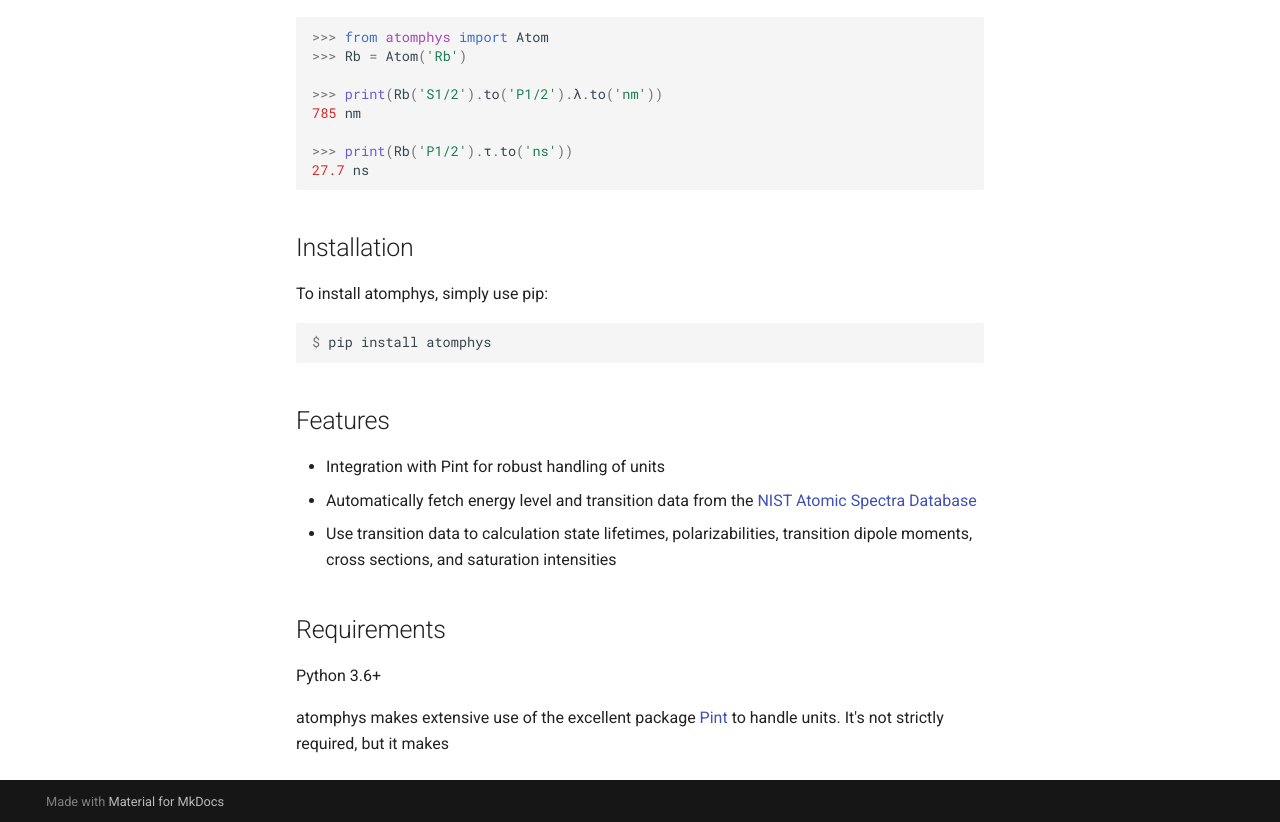
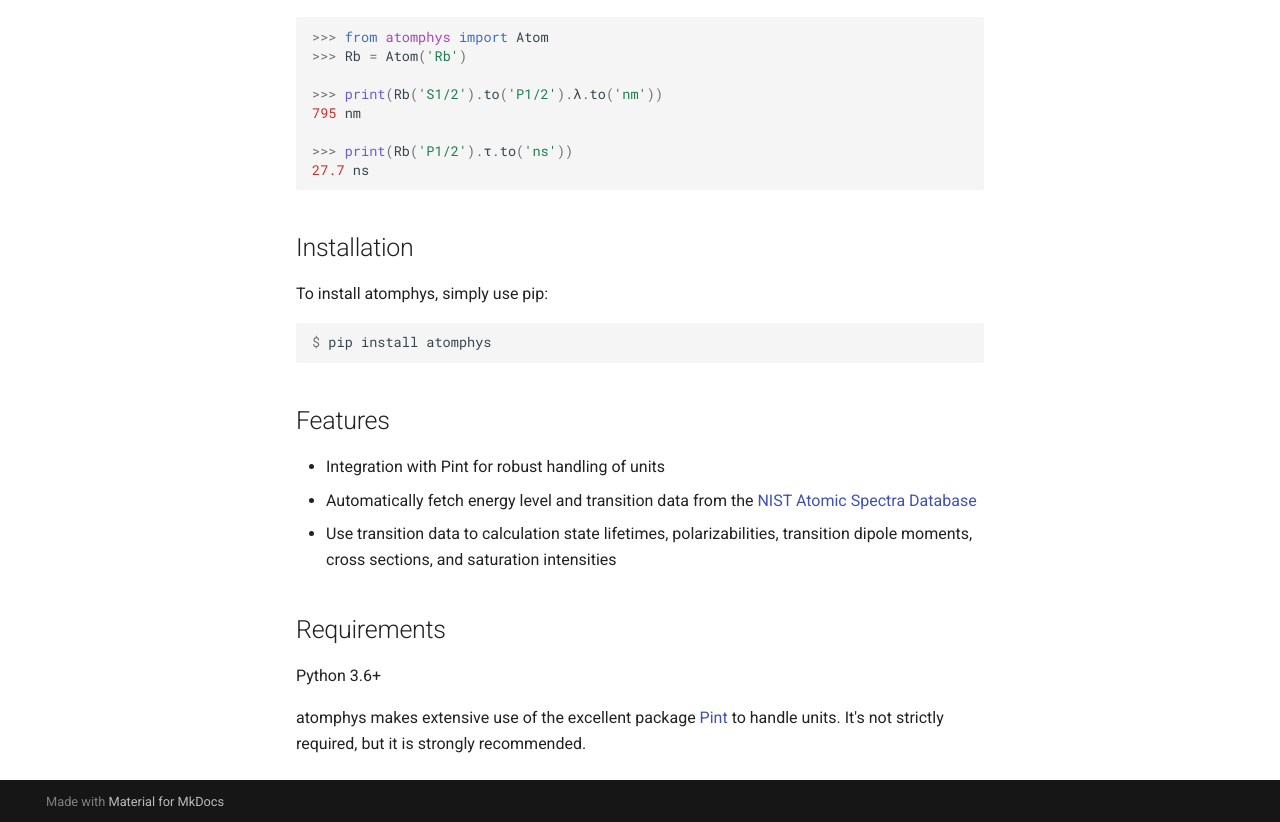
Before and after one commit to mgrau/atomphys, an MkDocs documentation site: the page built from docs/index.md, in a window 1280 px wide and 1400 px high, scrolled down 332 px. Shown: the part 575-1397 px from the top of the window. Built offline with MkDocs 1.6.1 and Material for MkDocs 9.7.7, drawn with Linux system fonts in a browser that asks for light colours; comment, search, counter and statistics services are not loaded.

Commit message:
fix types in index.md. Closes #2

```diff
--- a/docs/index.md
+++ b/docs/index.md
@@ -32,7 +32,7 @@ It's designed with a natural interface and is easy to use.
 >>> Rb = Atom('Rb')
 
 >>> print(Rb('S1/2').to('P1/2').λ.to('nm'))
-785 nm
+795 nm
 
 >>> print(Rb('P1/2').τ.to('ns'))
 27.7 ns
@@ -55,4 +55,4 @@ $ pip install atomphys
 
 Python 3.6+
 
-atomphys makes extensive use of the excellent package [Pint](https://pint.readthedocs.io/en/stable/) to handle units. It's not strictly required, but it makes
+atomphys makes extensive use of the excellent package [Pint](https://pint.readthedocs.io/en/stable/) to handle units. It's not strictly required, but it is strongly recommended.
```
